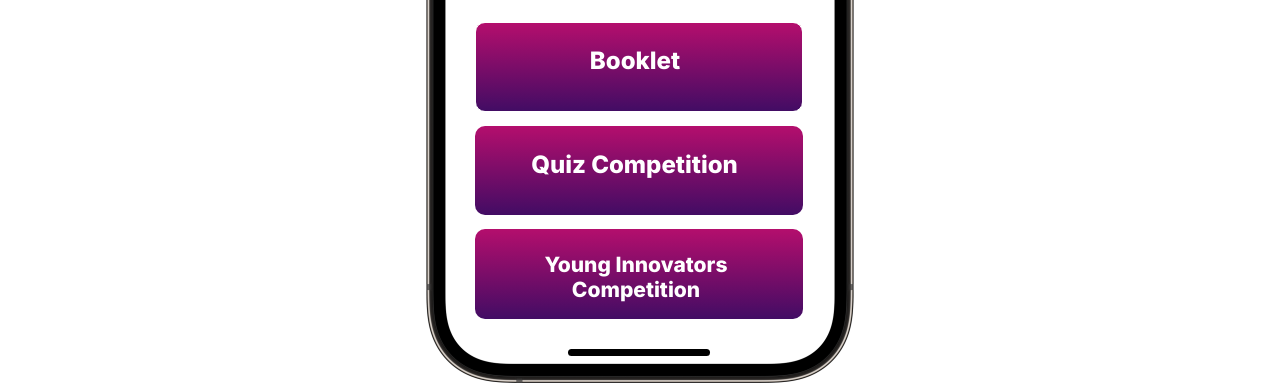
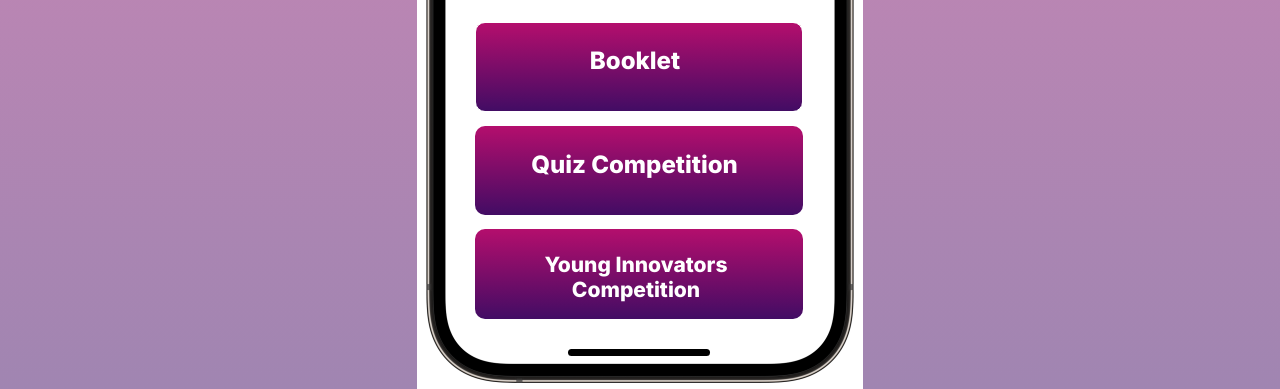
Before and after one commit to naveennuwantha/sci-fest-2024-winnwers, a plain HTML site: page index.html in a window 1280 px wide. Shown: the part 511-900 px from the top of the page. Drawn offline with nearby package versions, Linux system fonts and the light colour scheme.

Commit message:
Update style.css

```diff
--- a/style.css
+++ b/style.css
@@ -1,5 +1,5 @@
 .frame {
-  background-color: #ffffff;
+  background: linear-gradient(180deg, rgba(180, 14, 109, 0.5) 0%, rgba(66, 12, 100, 0.5) 100%);
   display: flex;
   flex-direction: row;
   justify-content: center;
```
